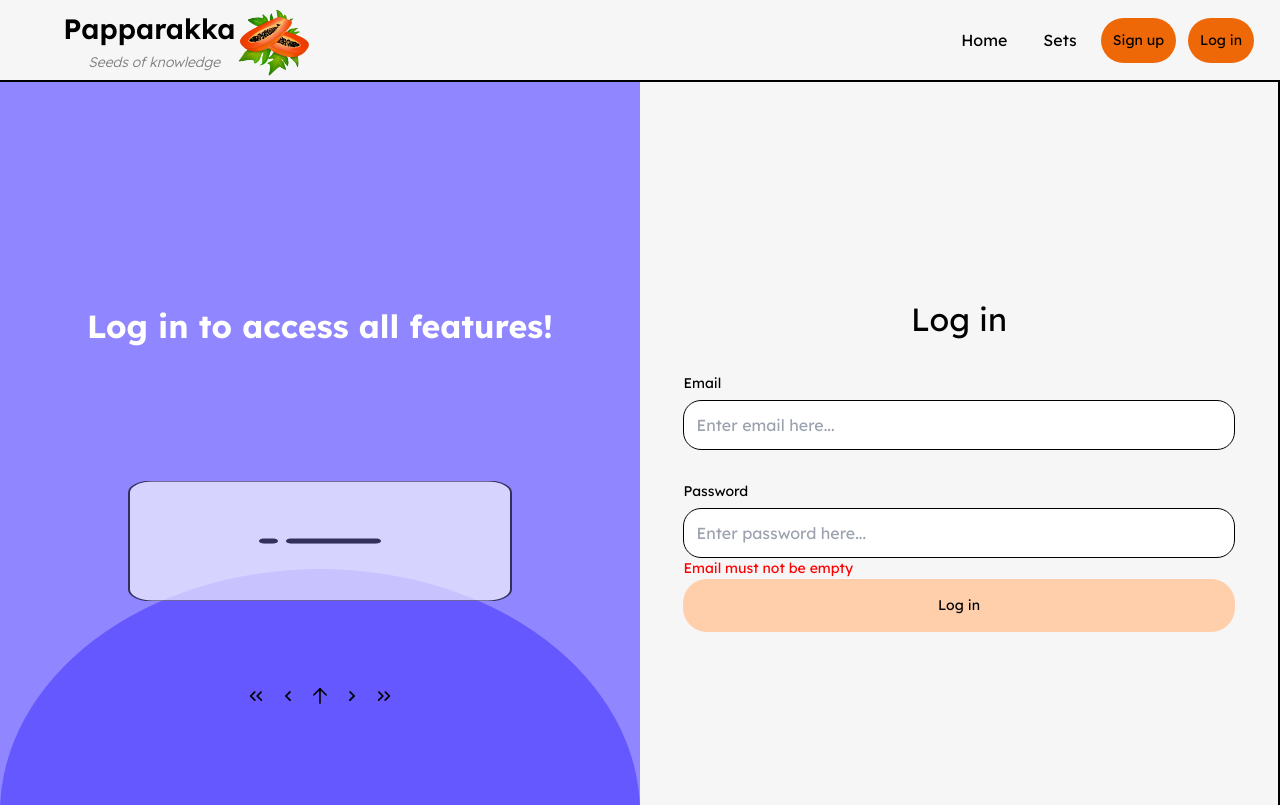
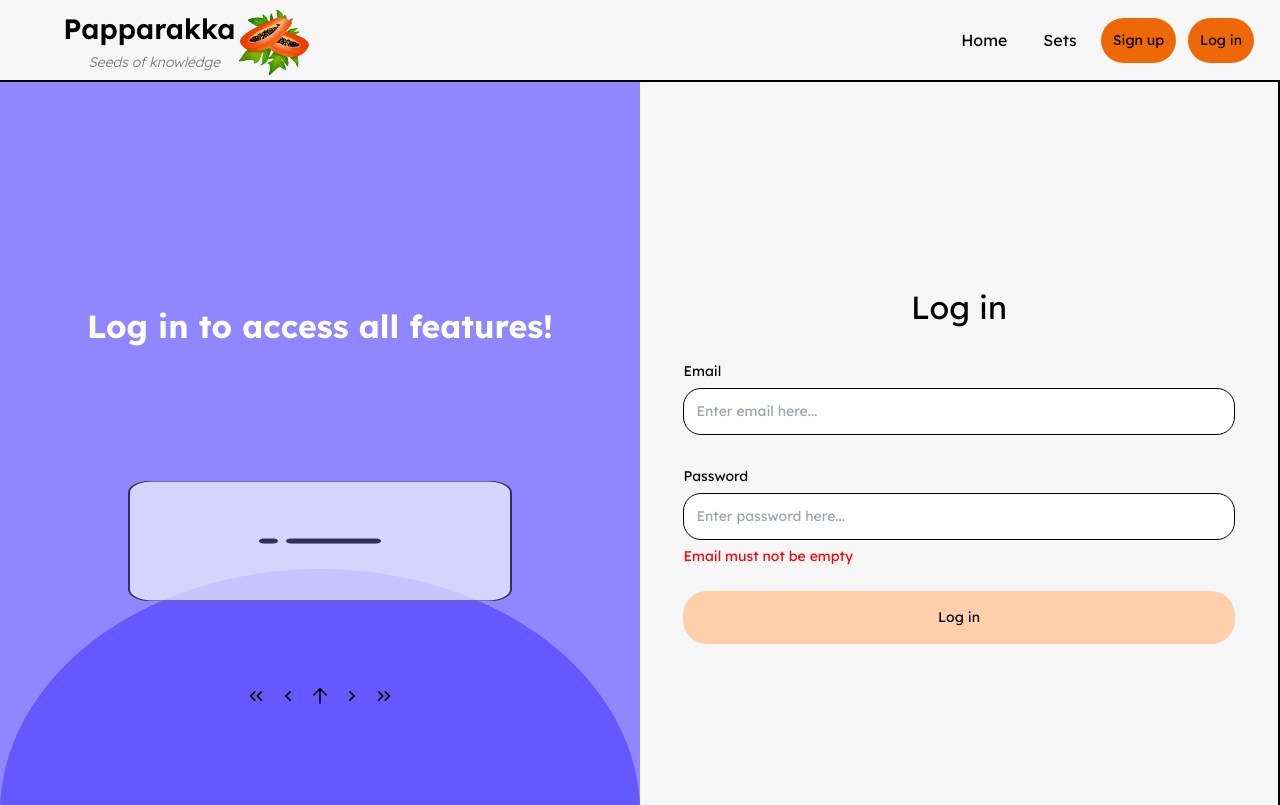
Before and after one commit to SuspenseFallback/paparakka, a React (Vite) app: page /login in a window 1280 px wide. Shown: the top 805 px of the page. Built offline with nearby package versions, Linux system fonts and the light colour scheme; no server answers.

Commit message:
fix styling in signup and login

```diff
--- a/src/css/Signup.css
+++ b/src/css/Signup.css
@@ -50,6 +50,7 @@
   border: 1px solid var(--app-secondary-color);
   background-color: var(--app-primary-color);
   font-family: "Lexend";
+  font-size: 14px;
   color: var(--app-secondary-color);
 }
 
@@ -165,6 +166,12 @@
   align-items: center;
 }
 
+.signup-page-1 .button-block {
+  margin-top: 3vh;
+}
+
+/* login page */
+
 .login-page-1 {
   display: flex;
   flex-direction: row;
@@ -218,6 +225,7 @@
   background-color: var(--app-primary-color);
   font-family: "Lexend";
   color: var(--app-secondary-color);
+  font-size: 14px;
 }
 
 .login-page-1 .form .input-container .input:focus {
@@ -240,6 +248,8 @@
   width: 90%;
   text-align: left;
   font-family: "Lexend";
+
+  margin-top: 6px;
 }
 
 .login-page-1 .form .password-input {
@@ -257,6 +267,10 @@
   top: 30%;
   color: var(--app-var(--app-grey));
   cursor: pointer;
+}
+
+.login-page-1 .button-block {
+  margin-top: 3vh;
 }
 
 @keyframes come-in {
```
